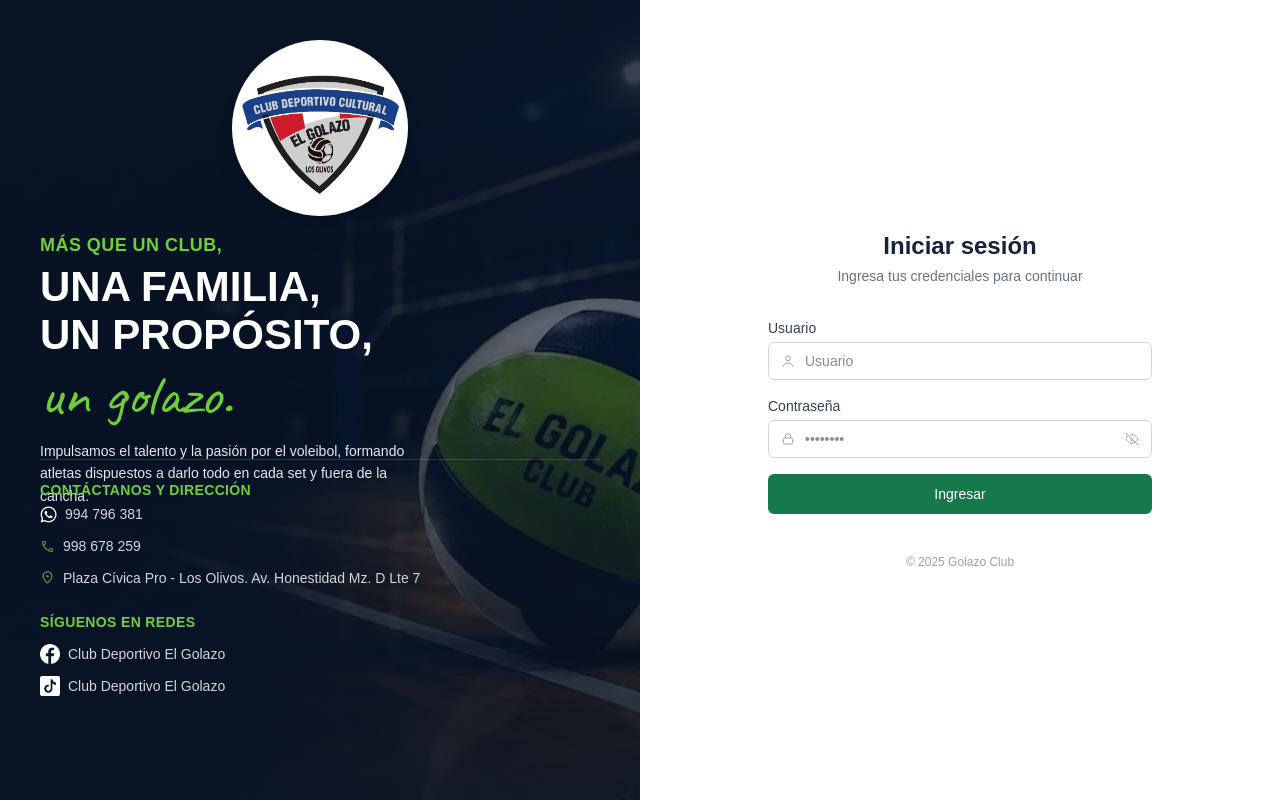
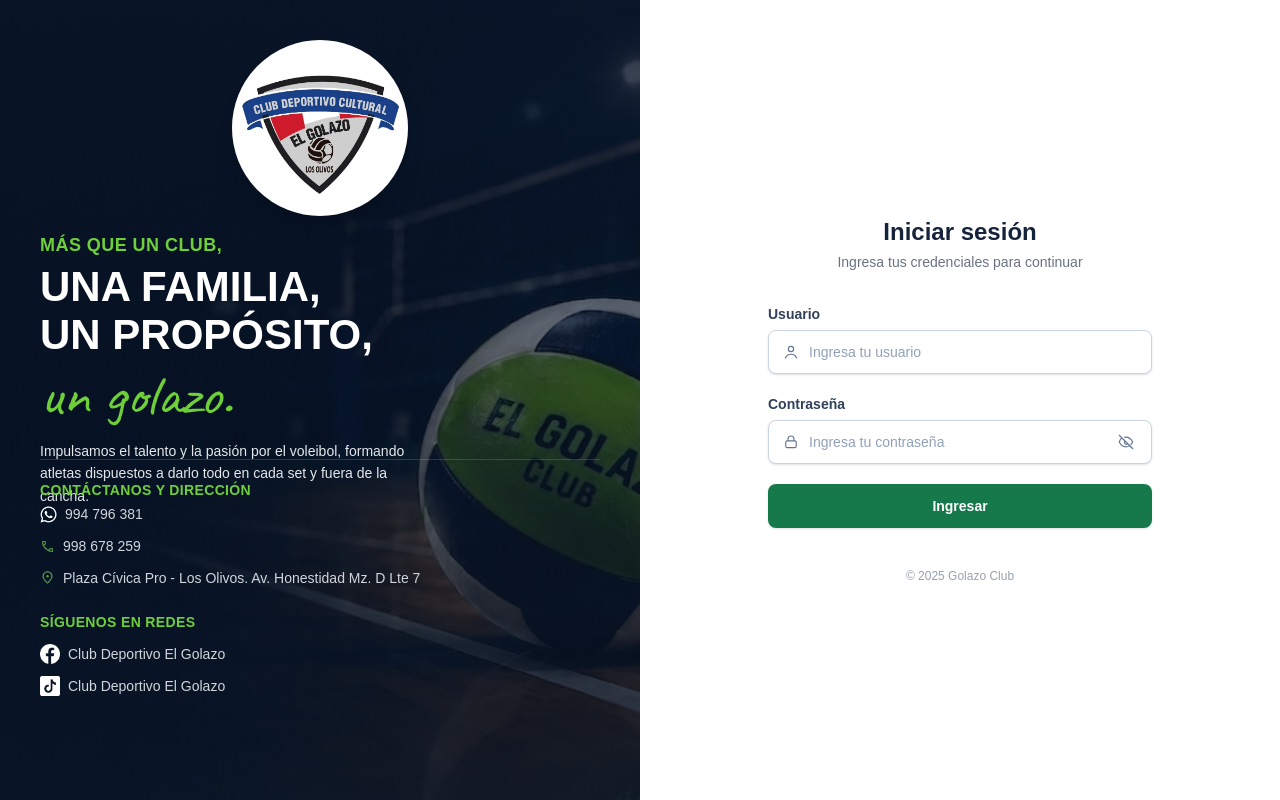
Before and after one commit to ariancerna/HerramientasDesarrollo_Grupo4_Frontend, a Next.js app: page /auth/login in a window 1280 px wide. Built offline with nearby package versions, Linux system fonts and the light colour scheme.

Commit message:
style: mejorar formulario de inicio de sesion

```diff
--- a/src/components/forms/login-form.tsx
+++ b/src/components/forms/login-form.tsx
@@ -67,19 +67,19 @@ export function LoginForm() {
       {submitError && (
         <div
           role="alert"
-          className="mb-4 rounded-md border border-red-200 bg-red-50 px-3 py-2 text-sm text-red-600"
+          className="mb-5 rounded-lg border border-red-200 bg-red-50 px-3.5 py-3 text-sm font-medium text-red-700"
         >
           {submitError}
         </div>
       )}
 
-      <form onSubmit={handleSubmit} noValidate className="space-y-4">
+      <form onSubmit={handleSubmit} noValidate className="space-y-5">
         <div>
-          <label htmlFor="usuario" className="block text-sm font-medium text-gray-700 mb-1">
+          <label htmlFor="usuario" className="mb-1.5 block text-sm font-semibold text-slate-700">
             Usuario
           </label>
           <div className="relative">
-            <UserIcon className="w-4 h-4 text-gray-400 absolute left-3 top-1/2 -translate-y-1/2" />
+            <UserIcon className="pointer-events-none absolute left-3.5 top-1/2 h-[18px] w-[18px] -translate-y-1/2 text-slate-500" />
             <input
               id="usuario"
               name="usuario"
@@ -88,21 +88,21 @@ export function LoginForm() {
               value={form.usuario}
               onChange={handleChange}
               aria-invalid={Boolean(errors.usuario)}
-              className={`w-full rounded-md border pl-9 pr-3 py-2 text-sm outline-none focus:ring-2 focus:ring-[#16794C] ${
-                errors.usuario ? "border-red-400" : "border-gray-300"
+              className={`h-11 w-full rounded-lg border bg-white pl-10 pr-3 text-sm text-slate-900 shadow-sm outline-none transition placeholder:text-slate-400 hover:border-slate-400 focus:border-[#16794C] focus:ring-4 focus:ring-[#16794C]/10 ${
+                errors.usuario ? "border-red-400 focus:border-red-500 focus:ring-red-100" : "border-slate-300"
               }`}
-              placeholder="Usuario"
+              placeholder="Ingresa tu usuario"
             />
           </div>
-          {errors.usuario && <p className="mt-1 text-xs text-red-500">{errors.usuario}</p>}
+          {errors.usuario && <p className="mt-1.5 text-xs font-medium text-red-600">{errors.usuario}</p>}
         </div>
 
         <div>
-          <label htmlFor="password" className="block text-sm font-medium text-gray-700 mb-1">
+          <label htmlFor="password" className="mb-1.5 block text-sm font-semibold text-slate-700">
             Contraseña
           </label>
           <div className="relative">
-            <LockIcon className="w-4 h-4 text-gray-400 absolute left-3 top-1/2 -translate-y-1/2" />
+            <LockIcon className="pointer-events-none absolute left-3.5 top-1/2 h-[18px] w-[18px] -translate-y-1/2 text-slate-500" />
             <input
               id="password"
               name="password"
@@ -111,27 +111,27 @@ export function LoginForm() {
               value={form.password}
               onChange={handleChange}
               aria-invalid={Boolean(errors.password)}
-              className={`w-full rounded-md border pl-9 pr-9 py-2 text-sm outline-none focus:ring-2 focus:ring-[#16794C] ${
-                errors.password ? "border-red-400" : "border-gray-300"
+              className={`h-11 w-full rounded-lg border bg-white pl-10 pr-11 text-sm text-slate-900 shadow-sm outline-none transition placeholder:text-slate-400 hover:border-slate-400 focus:border-[#16794C] focus:ring-4 focus:ring-[#16794C]/10 ${
+                errors.password ? "border-red-400 focus:border-red-500 focus:ring-red-100" : "border-slate-300"
               }`}
-              placeholder="••••••••"
+              placeholder="Ingresa tu contraseña"
             />
             <button
               type="button"
               onClick={() => setShowPassword((v) => !v)}
-              className="absolute right-3 top-1/2 -translate-y-1/2 text-gray-400 hover:text-gray-600"
+              className="absolute right-2.5 top-1/2 grid h-8 w-8 -translate-y-1/2 place-items-center rounded-md text-slate-500 transition hover:bg-slate-100 hover:text-slate-700 focus:outline-none focus:ring-2 focus:ring-[#16794C]/30"
               aria-label={showPassword ? "Ocultar contraseña" : "Mostrar contraseña"}
             >
-              <EyeIcon open={showPassword} className="w-4 h-4" />
+              <EyeIcon open={showPassword} className="h-[18px] w-[18px]" />
             </button>
           </div>
-          {errors.password && <p className="mt-1 text-xs text-red-500">{errors.password}</p>}
+          {errors.password && <p className="mt-1.5 text-xs font-medium text-red-600">{errors.password}</p>}
         </div>
 
         <button
           type="submit"
           disabled={loading}
-          className="w-full rounded-md bg-[#16794C] hover:bg-[#12613D] disabled:opacity-60 text-white text-sm font-medium py-2.5 transition-colors"
+          className="flex h-11 w-full items-center justify-center rounded-lg bg-[#16794C] px-4 text-sm font-bold text-white shadow-sm transition hover:bg-[#12613D] focus:outline-none focus:ring-4 focus:ring-[#16794C]/20 disabled:cursor-not-allowed disabled:opacity-60"
         >
           {loading ? "Ingresando..." : "Ingresar"}
         </button>
```
